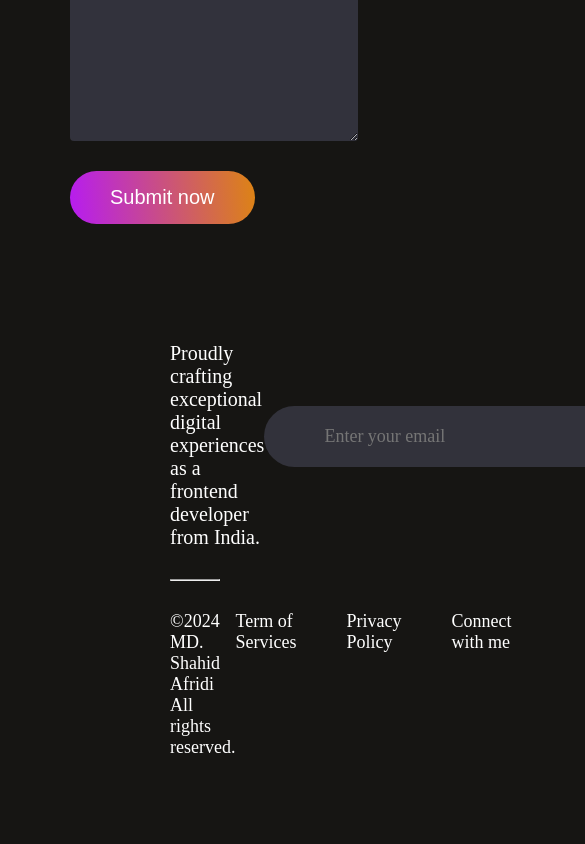
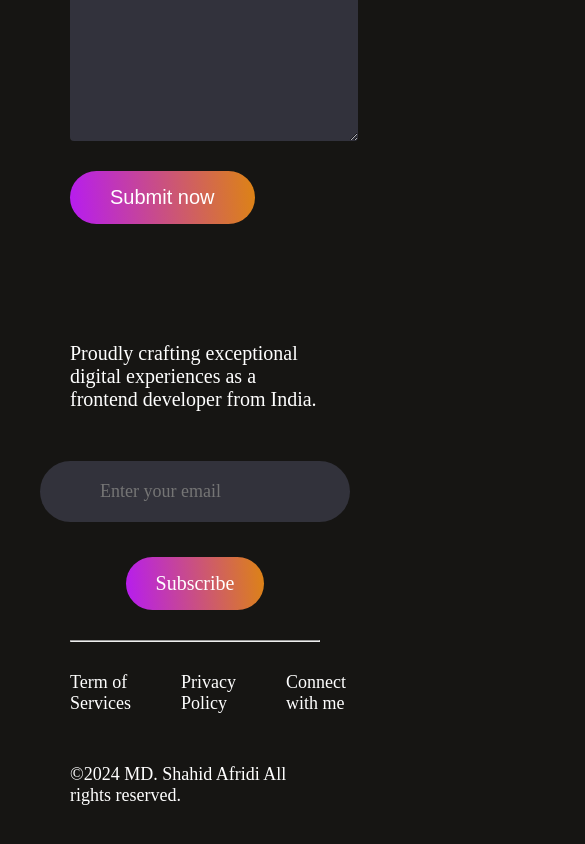
Before and after one commit to Aapush01/100xDevs-Cohort-2, a React (Vite) app in the folder Projects/Aapush-Portfolio/: page / in a window 390 px wide. Shown: the part 8895-9739 px from the top of the page, 585 px wide, since content can reach past the window. Before the commit the page ends 9653 px from the top, so only its background shows below. Built offline with nearby package versions, Linux system fonts and the light colour scheme.

Commit message:
updated fotter

```diff
--- a/Projects/Aapush-Portfolio/src/Components/Contact/Contact.css
+++ b/Projects/Aapush-Portfolio/src/Components/Contact/Contact.css
@@ -90,6 +90,7 @@
 .contact-submit:hover{
     transform: scale(1.1);
     transition: 0.3s;
+    background: linear-gradient(267deg, #dd9653 0.36%, #492753 102.06%);
 
 }
 .contact-detail{
--- a/Projects/Aapush-Portfolio/src/Components/Footer/Footer.css
+++ b/Projects/Aapush-Portfolio/src/Components/Footer/Footer.css
@@ -62,11 +62,32 @@
 .footer-subscribe:hover{
     transform: scale(1.1);
     transition: 0.3s;
+    background: linear-gradient(267deg, #dd9653 0.36%, #492753 102.06%);
 
 }
 @media(max-width:768px) {
+    .footer {
+        margin: 50px 70px;
+    }
+    .footer-top {
+        flex-direction: column;
+        gap: 50px;
+    }
+    .footer-top-right {
+        display: flex;
+        flex-direction: column;
+    }
+.footer-email-input {
+    width: 80%;
+    font-size: 20px;
+}
+.footer-subscribe {
+    padding: 15px 30px;
 
-    .footer-top-right{
-
+}
+    .footer-bottom {
+        display: flex;
+        flex-direction: column-reverse;
+        margin-bottom: 50px;
     }
 }
--- a/Projects/Aapush-Portfolio/src/Components/Footer/Footer.jsx
+++ b/Projects/Aapush-Portfolio/src/Components/Footer/Footer.jsx
@@ -1,5 +1,8 @@
 import React from "react";
 import "./Footer.css";
+
+
+
 
 
 const Footer = () => {
@@ -15,7 +18,7 @@ const Footer = () => {
         </div>
         <div  className="footer-top-right">
           <div className="footer-email-input">
-            <img src="" alt="" />
+            <img src= "" alt="" />
 
             <input type="email" placeholder="Enter your email"  />
 
--- a/Projects/Aapush-Portfolio/src/Components/Hero/Hero.css
+++ b/Projects/Aapush-Portfolio/src/Components/Hero/Hero.css
@@ -50,6 +50,7 @@
 .hero-connect:hover{
     transform: scale(1.05);
     border: 2px solid white;
+    background: linear-gradient(267deg, #dd9653 0.36%, #492753 102.06%);
 }
 
 .hero-resume{
--- a/Projects/Aapush-Portfolio/src/Components/Navbar/Navbar.css
+++ b/Projects/Aapush-Portfolio/src/Components/Navbar/Navbar.css
@@ -28,8 +28,8 @@
 .nav-connect:hover{
     transform: scale(1.1);
     transition: 0.3s;
+    background: linear-gradient(267deg, #dd9653 0.36%, #492753 102.06%);
 
-    background: linear-gradient(267deg, #dd9653 0.36%, #492753 102.06%);
 
 }
 .home:hover{
```
